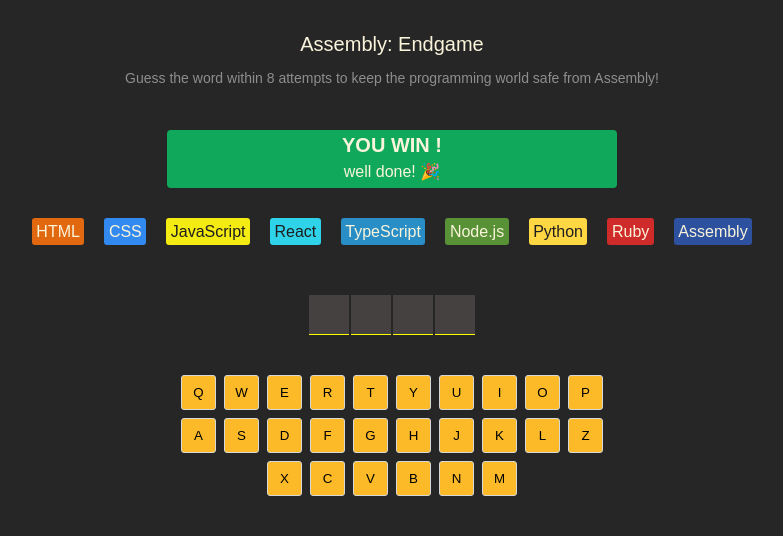
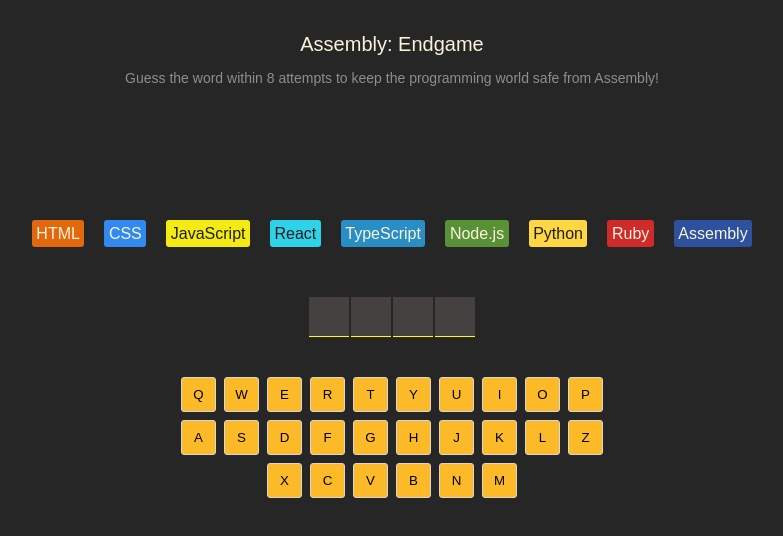
Before and after one commit to Kabileshwaran183/Assembly-EndGame, a React (Vite) app: page / in a window 1280 px wide. Shown: the top 536 px of the page, without its empty margins (248-1031 px from the left). Built offline with nearby package versions, Linux system fonts and the light colour scheme.

Commit message:
displaying the game status

```diff
--- a/src/App.jsx
+++ b/src/App.jsx
@@ -69,7 +69,10 @@
         [...prevLetters, letter]
     )
   }
-
+  const gameStatusClass = clsx("game-status", {
+    won: isGameWon,
+    lost: isGameLoss
+})
   return (
     <>
       <main>
@@ -78,10 +81,24 @@
           <p>Guess the word within 8 attempts to keep the
             programming world safe from Assembly!</p>
         </header>
-        <section className="game-status">
-          <h2>YOU WIN ! </h2>
-          <p> well done! 🎉</p>
-        </section>
+        <section className={gameStatusClass}>
+                {isGameOver ? (
+                    isGameWon ? (
+                        <>
+                            <h2>You win!</h2>
+                            <p>Well done! 🎉</p>
+                        </>
+                    ) : (
+                        <>
+                            <h2>Game over!</h2>
+                            <p>You lose! Better start learning Assembly 😭</p>
+                        </>
+                    )
+                ) : (
+                        null
+                    )
+                }
+            </section>
         <section className="language">
           {langElements}
         </section>
--- a/src/index.css
+++ b/src/index.css
@@ -34,11 +34,11 @@
   color: #8E8E8E;
 }
 section.game-status {
-    background-color: #10A95B;
     text-align: center;
     color: #F9F4DA;
     border-radius: 4px;
     max-width: 450px;
+    min-height: 60px;
     width:100%;
     padding:2px;
     margin-block: 30px;
@@ -51,7 +51,12 @@
     font-size: 1.25rem;
     margin: 2px;
 }
-
+section.game-status.won{
+  background-color: #10A95B;
+}
+section.game-status.lost{
+  background-color: #a92f10;
+}
 section.language{
   display:flex;
   flex-wrap: wrap;
```
